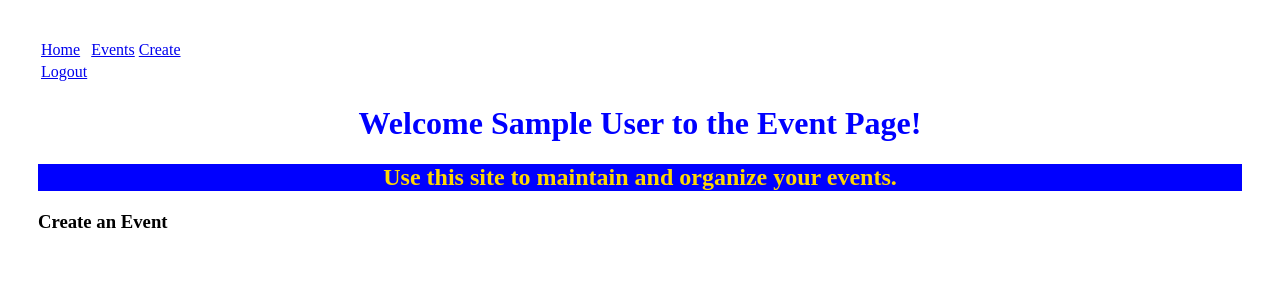
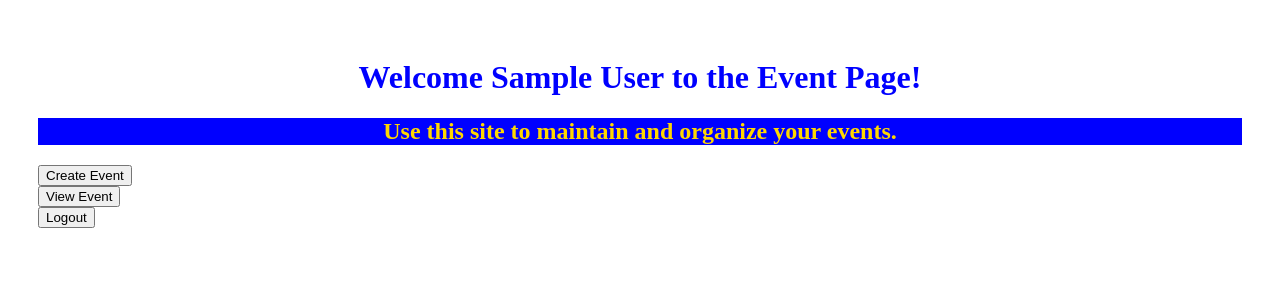
Before and after one commit to telsitamuzi/PythonApp, a Flask app: page / in a window 1280 px wide. Shown: the top 300 px of the page. Run offline with Flask 2, Linux system fonts and the light colour scheme; the visitor is signed in with stand-in values (Sample User, id 1).

Commit message:
Modified the stylization of the home page

```diff
--- a/templates/index.html
+++ b/templates/index.html
@@ -9,32 +9,19 @@
         <link rel="stylesheet" href='static/main.css'>
     </head>
     <body>
-		<nav>
-		<table>
-				<tr>
-                    <td><a href="{{ url_for('index') }}"> Home</a></td>
-                    <td><a href="{{ url_for('get_events') }}">Events</a></td>
-                    <td><a href="{{ url_for('new_event') }}">Create</a></td>
-                </tr>
-                {% if user %}
-                <tr>
-                    <td><a href="{{ url_for('logout')}}">Logout</a></td>
-                </tr>
-                {% else %}
-                <tr>
-                    <td><a href="{{ url_for('login') }}">Sign In</a></td>
-                    <td><a href="{{ url_for('register') }}">Register</a></td>
-                </tr>
-                {% endif %}
-        </table>
-    </nav>
 
         <h1>Welcome {{user}} to the Event Page!</h1>
 
         <h2>Use this site to maintain and organize your events.</h2>
 
-
-        <h3>Create an Event</h3>
+        {% if user %}
+        <a href="{{ url_for('new_event') }}" class="button"><button type="button">Create Event</button></a><br>
+        <a href="{{ url_for('get_events') }}" class="button"><button type="button">View Event</button></a><br>
+        <a href="{{ url_for('logout') }}" class="button"><button type="button">Logout</button></a><br>
+        {% else %}
+        <a href="{{ url_for('login') }}" class="button"><button type="button">Login</button></a><br>
+        <a href="{{ url_for('register') }}" class="button"><button type="button">Register</button></a><br>
+        {% endif %}
 
 
     </body>
```
